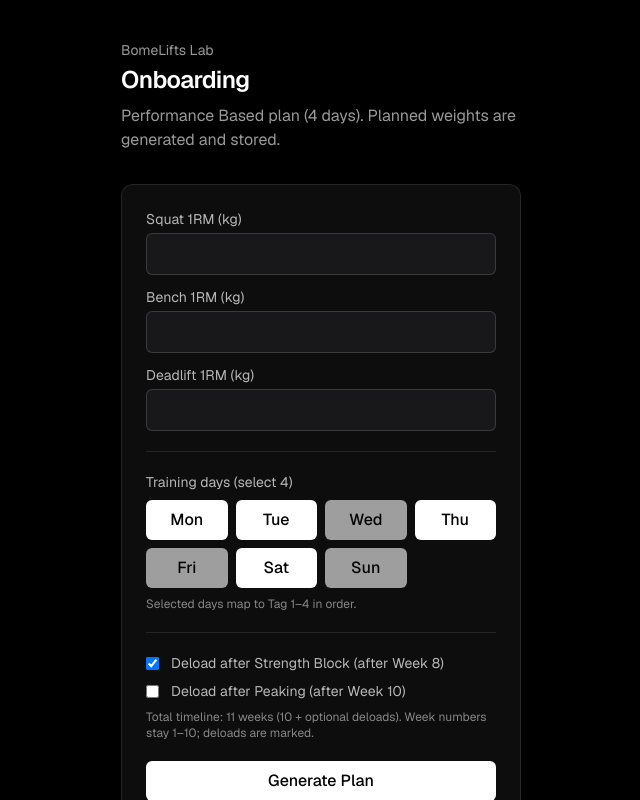
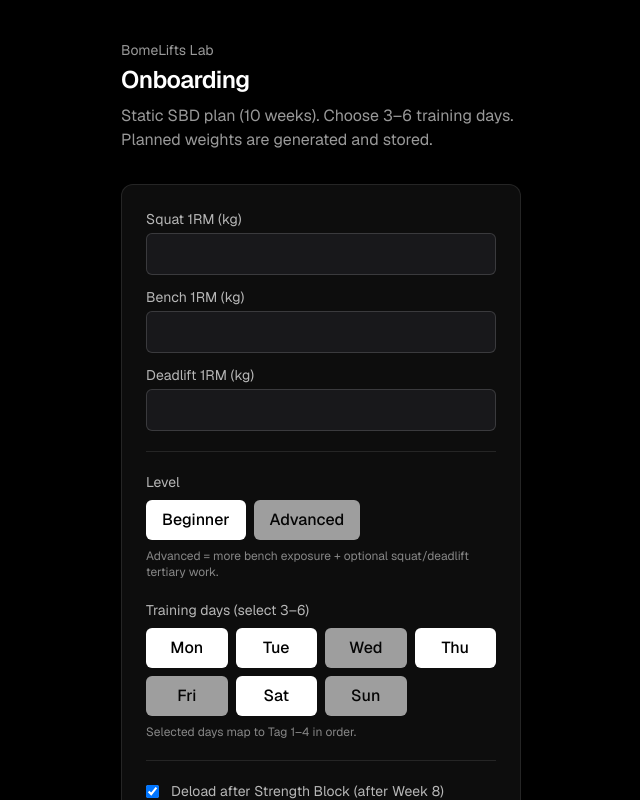
Before and after one commit to DominicBoss/BomeLiftsLab, a Next.js app: page /onboarding in a window 1280 px wide. Shown: the top 800 px of the page, without its empty margins (319-959 px from the left). Built offline with nearby package versions, Linux system fonts and the light colour scheme; no server answers.

Commit message:
page.tsx aktualisieren

```diff
--- a/src/app/onboarding/page.tsx
+++ b/src/app/onboarding/page.tsx
@@ -5,6 +5,8 @@ import { supabase } from '@/lib/supabase'
 import { useRouter } from 'next/navigation'
 import { generatePlanInDb } from '@/lib/generatePlan'
 import { allDayNames, type DayName, type PlanKey } from '@/lib/planTemplates'
+
+type Proficiency = 'Beginner' | 'Advanced'
 
 export default function Onboarding() {
   const router = useRouter()
@@ -18,6 +20,7 @@ export default function Onboarding() {
   const plan: PlanKey = 'PerformanceBased'
 
   const [days, setDays] = useState<DayName[]>(['Mon', 'Tue', 'Thu', 'Sat'])
+  const [proficiency, setProficiency] = useState<Proficiency>('Beginner')
 
   const [deloadAfterWeek8, setDeloadAfterWeek8] = useState(true)
   const [deloadAfterWeek10, setDeloadAfterWeek10] = useState(false)
@@ -48,8 +51,8 @@ export default function Onboarding() {
       return
     }
 
-    if (days.length !== 4) {
-      alert('Please select exactly 4 training days.')
+    if (days.length < 3 || days.length > 6) {
+      alert('Please select between 3 and 6 training days.')
       return
     }
 
@@ -64,19 +67,13 @@ export default function Onboarding() {
 
     setLoading(true)
     try {
-      // Save 1RM
       const { error: pErr } = await supabase
         .from('profiles')
-        .update({
-          squat_1rm: s,
-          bench_1rm: b,
-          deadlift_1rm: d,
-        })
+        .update({ squat_1rm: s, bench_1rm: b, deadlift_1rm: d })
         .eq('id', userId)
 
       if (pErr) throw new Error(pErr.message)
 
-      // Generate plan
       await generatePlanInDb({
         userId,
         plan,
@@ -84,6 +81,7 @@ export default function Onboarding() {
         deloadAfterWeek8,
         deloadAfterWeek10,
         oneRMs: { squat: s, bench: b, deadlift: d },
+        proficiency,
       })
 
       router.push('/dashboard')
@@ -101,7 +99,7 @@ export default function Onboarding() {
           <div className="text-sm text-white/60">BomeLifts Lab</div>
           <div className="h1 mt-1">Onboarding</div>
           <p className="p-muted mt-2">
-            Performance Based plan (4 days). Planned weights are generated and stored.
+            Static SBD plan (10 weeks). Choose 3–6 training days. Planned weights are generated and stored.
           </p>
         </div>
 
@@ -125,24 +123,34 @@ export default function Onboarding() {
             <div className="h-px bg-white/10" />
 
             <div>
-              <div className="text-sm text-white/70 mb-2">Training days (select 4)</div>
+              <div className="text-sm text-white/70 mb-2">Level</div>
+              <div className="flex gap-2">
+                <button type="button" onClick={() => setProficiency('Beginner')} className={`btn ${proficiency === 'Beginner' ? '' : 'opacity-60'}`}>
+                  Beginner
+                </button>
+                <button type="button" onClick={() => setProficiency('Advanced')} className={`btn ${proficiency === 'Advanced' ? '' : 'opacity-60'}`}>
+                  Advanced
+                </button>
+              </div>
+              <p className="text-xs text-white/50 mt-2">
+                Advanced = more bench exposure + optional squat/deadlift tertiary work.
+              </p>
+            </div>
+
+            <div>
+              <div className="text-sm text-white/70 mb-2">Training days (select 3–6)</div>
               <div className="grid grid-cols-2 md:grid-cols-4 gap-2">
                 {allDayNames.map((d) => {
                   const active = days.includes(d)
                   return (
-                    <button
-                      key={d}
-                      type="button"
-                      onClick={() => toggleDay(d)}
-                      className={`btn ${active ? '' : 'opacity-60'}`}
-                    >
+                    <button key={d} type="button" onClick={() => toggleDay(d)} className={`btn ${active ? '' : 'opacity-60'}`}>
                       {d}
                     </button>
                   )
                 })}
               </div>
               <p className="text-xs text-white/50 mt-2">
-                Selected days map to Tag 1–4 in order.
+                Selected days map to Tag 1–{days.length} in order.
               </p>
             </div>
 
@@ -150,20 +158,12 @@ export default function Onboarding() {
 
             <div className="space-y-2">
               <label className="flex items-center gap-3 text-sm text-white/70">
-                <input
-                  type="checkbox"
-                  checked={deloadAfterWeek8}
-                  onChange={(e) => setDeloadAfterWeek8(e.target.checked)}
-                />
+                <input type="checkbox" checked={deloadAfterWeek8} onChange={(e) => setDeloadAfterWeek8(e.target.checked)} />
                 Deload after Strength Block (after Week 8)
               </label>
 
               <label className="flex items-center gap-3 text-sm text-white/70">
-                <input
-                  type="checkbox"
-                  checked={deloadAfterWeek10}
-                  onChange={(e) => setDeloadAfterWeek10(e.target.checked)}
-                />
+                <input type="checkbox" checked={deloadAfterWeek10} onChange={(e) => setDeloadAfterWeek10(e.target.checked)} />
                 Deload after Peaking (after Week 10)
               </label>
 
```
